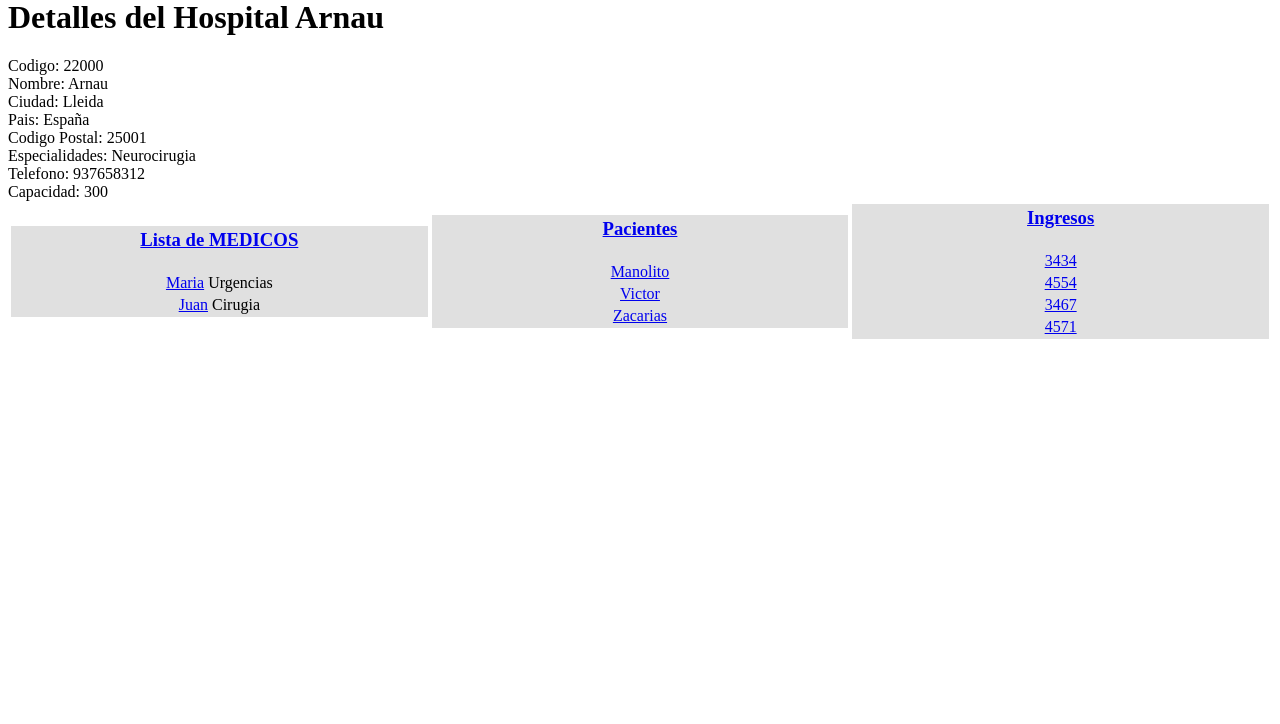
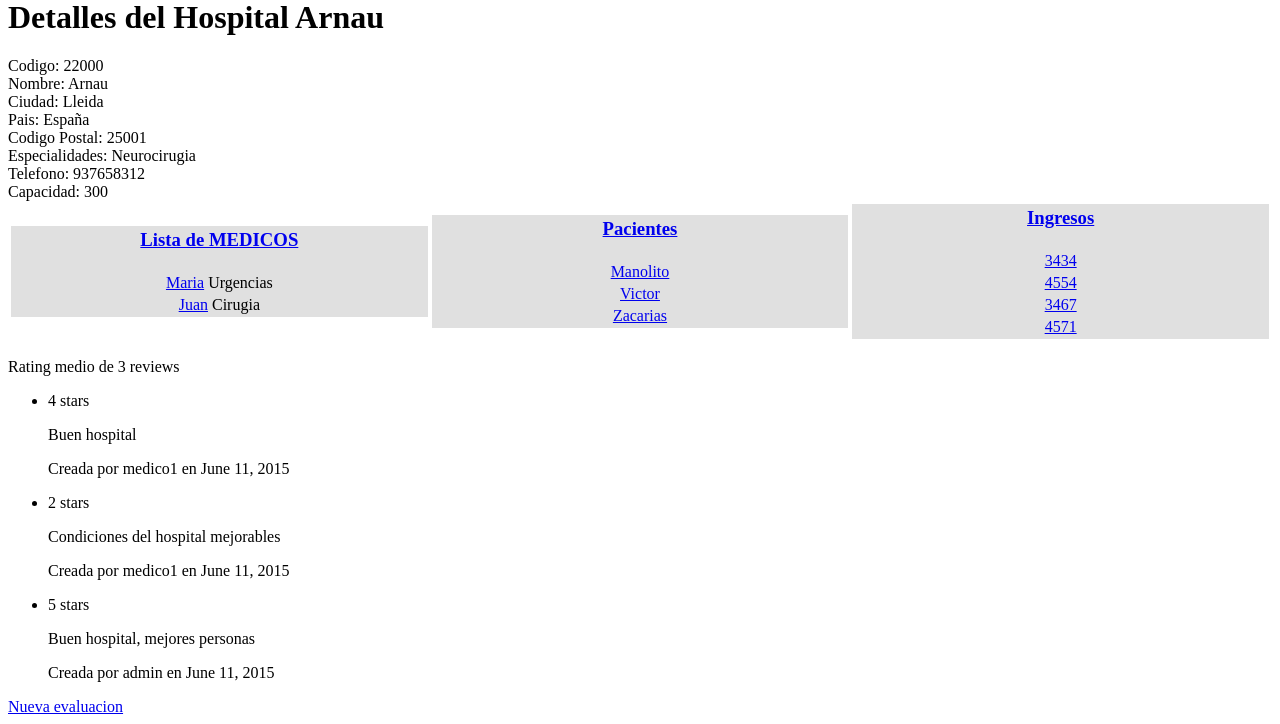
Before and after one commit to Alvarobm92/Hospitales, a Django app: template Hospitales/iHospitales/templates/hospitales_detail.html in a window 1280 px wide. Shown: the part 127-851 px from the top of the page. Before the commit the page ends 466 px from the top, so only its background shows below. Run offline with Django 3.2, Linux system fonts and the light colour scheme; the template is opened without the code that fills it: values that come from a table or form of the project are taken from there, others are empty; data comes from the database, SQL or seed files in the repository; both versions use the stored data as it was after the commit; parts of the project's set-up code (start-up, migrations or seed data) failed here and were passed over; some libraries are stand-ins or nearby versions.

Commit message:
Modelo de Review creado y añadido al HTML para el marcado semantico

```diff
--- a/Hospitales/Hospitales/urls.py
+++ b/Hospitales/Hospitales/urls.py
@@ -4,7 +4,7 @@
 from django.views.generic import UpdateView
 from iHospitales.forms import PacienteForm , IngresoForm
 from iHospitales.models import Paciente, Ingreso
-from iHospitales.views import HospitalList, HospitalDetail, MedicoList, MedicoDetail, HospitalViewSet, MedicoViewSet, IngresoCreate, PacienteCreate, IngresoUpdate, PacienteUpdate
+from iHospitales.views import HospitalList, HospitalDetail, MedicoList, MedicoDetail, HospitalViewSet, MedicoViewSet, IngresoCreate, PacienteCreate, IngresoUpdate, PacienteUpdate, ReviewCreate
 from iHospitales import views
 
 from rest_framework import routers
@@ -62,10 +62,8 @@
 
     url(r'^paciente/create/$', PacienteCreate.as_view(), name='paciente_create'),
     url(r'^ingreso/create/$', IngresoCreate.as_view(), name='ingreso_create'),
+    url(r'^review/create/$', ReviewCreate.as_view(), name='review_create'),
 
-
-
-url(r'^pacientes/(?P<pk>\w+)/edit/$',PacienteUpdate.as_view(), name='paciente_edit'),
-
-url(r'^ingresos/(?P<pk>\w+)/edit/$',IngresoUpdate.as_view(), name='ingreso_edit'),
+    url(r'^pacientes/(?P<pk>\w+)/edit/$',PacienteUpdate.as_view(), name='paciente_edit'),
+    url(r'^ingresos/(?P<pk>\w+)/edit/$',IngresoUpdate.as_view(), name='ingreso_edit'),
 )
--- a/Hospitales/iHospitales/admin.py
+++ b/Hospitales/iHospitales/admin.py
@@ -2,9 +2,10 @@
 
 # Register your models here.
 
-from models import Hospital, Medico, Paciente, Ingreso
+from models import Hospital, Medico, Paciente, Ingreso, Review
 
 admin.site.register(Hospital)
 admin.site.register(Medico)
 admin.site.register(Paciente)
 admin.site.register(Ingreso)
+admin.site.register(Review)
--- a/Hospitales/iHospitales/models.py
+++ b/Hospitales/iHospitales/models.py
@@ -1,6 +1,7 @@
 from django.db import models
+from django.contrib.auth.models import User
 from django.core.urlresolvers import reverse
-
+from datetime import date
 # Create your models here.
 
 class Hospital(models.Model):
@@ -18,7 +19,7 @@
 class Medico(models.Model):
     codigo_medico = models.CharField(max_length=10, primary_key= True )
     nombre = models.CharField(max_length=40)
-    edad = models.IntegerField(max_length=3)
+    edad = models.IntegerField()
     ciudad = models.CharField(max_length=40)
     especialidad = models.CharField(max_length=40)
     departamento = models.CharField(max_length=40)
@@ -29,7 +30,7 @@
 class Paciente(models.Model):
     dni = models.CharField(max_length=10, primary_key= True )
     nombre = models.CharField(max_length=40)
-    edad = models.IntegerField(max_length=3)
+    edad = models.IntegerField()
     ciudad = models.CharField(max_length=40)
     pais =  models.CharField(max_length=40)
     def __unicode__(self):
@@ -51,3 +52,19 @@
 
     def get_absolute_url(self):
         return reverse('ingresos_detail', kwargs={'pk': self.pk})
+
+
+class Review (models.Model):
+    codigo_review =  models.CharField(max_length=5, primary_key= True )
+    RATING_CHOICES = ((1,'1'),(2,'2'),(3,'3'),(4,'4'),(5,'5'))
+    rating = models.PositiveSmallIntegerField('Ratings (stars)', blank=False, default=3, choices=RATING_CHOICES)
+    comment = models.TextField(blank=True, null=True)
+    hospital = models.ForeignKey(Hospital)
+    user = models.ForeignKey(User, default=1)
+    date = models.DateField(default=date.today)
+
+    def __unicode__(self):
+        return self.codigo_review
+
+    def get_absolute_url(self):
+        return reverse('hospitales', kwargs={})
--- a/Hospitales/iHospitales/templates/hospitales_detail.html
+++ b/Hospitales/iHospitales/templates/hospitales_detail.html
@@ -70,7 +70,7 @@
             Capacidad: {{ hospital.capacidad}}
       </div>
 
-</span>
+
 <table width="100%">
 <tr><td width="33%">
 
@@ -140,6 +140,44 @@
 </table>
 </td></tr>
 </table>
+
+{% if reviews %}
+<span rel="aggregateRating">
+    <p typeof="AggregateRating">
+        Rating medio <span property="ratingValue">{{ reviws.averageRating|stringformat:".1f"}}</span>
+        {% with reviews|length as reviewCount %}
+        de <span property="reviewCount">{{ reviewCount }}</span> review{{ reviewCount|pluralize }}
+        {% endwith %}
+    </p>
+</span>
+<ul rel="review">
+    {% for review in reviews %}
+        <li typeof="Review">
+            <p rel="reviewRating" typeof="Rating">
+                <span property="worstRating" content="{{ RATING_CHOICES.0.0 }}"></span>
+                <span property="ratingValue">{{ review.rating }}</span> star{{ review.rating|pluralize }}
+                {% with RATING_CHOICES|last as best %}
+                <span property="bestRating" content="{{ best.0 }}"></span>
+                {% endwith %}
+            </p>
+            <p property="description">{{ review.comment }}</p>
+            <p>Creada por <span property="author">{{ review.user }}</span> en
+                <span property="datePublished">{{ review.date}}</span></p>
+        </li>
+    {% endfor %}
+</ul>
+</span>
+{% endif %}
+
+</span>
+
+
+
+
+
+
+<a href="/review/create">Nueva evaluacion</A>
+
   {% else %}
 
       <tr>
```
Also changed, not shown: Hospitales/iHospitales/forms.py (+6 -1 lines), Hospitales/iHospitales/views.py (+19 -8 lines), Hospitales/db.sqlite3.
